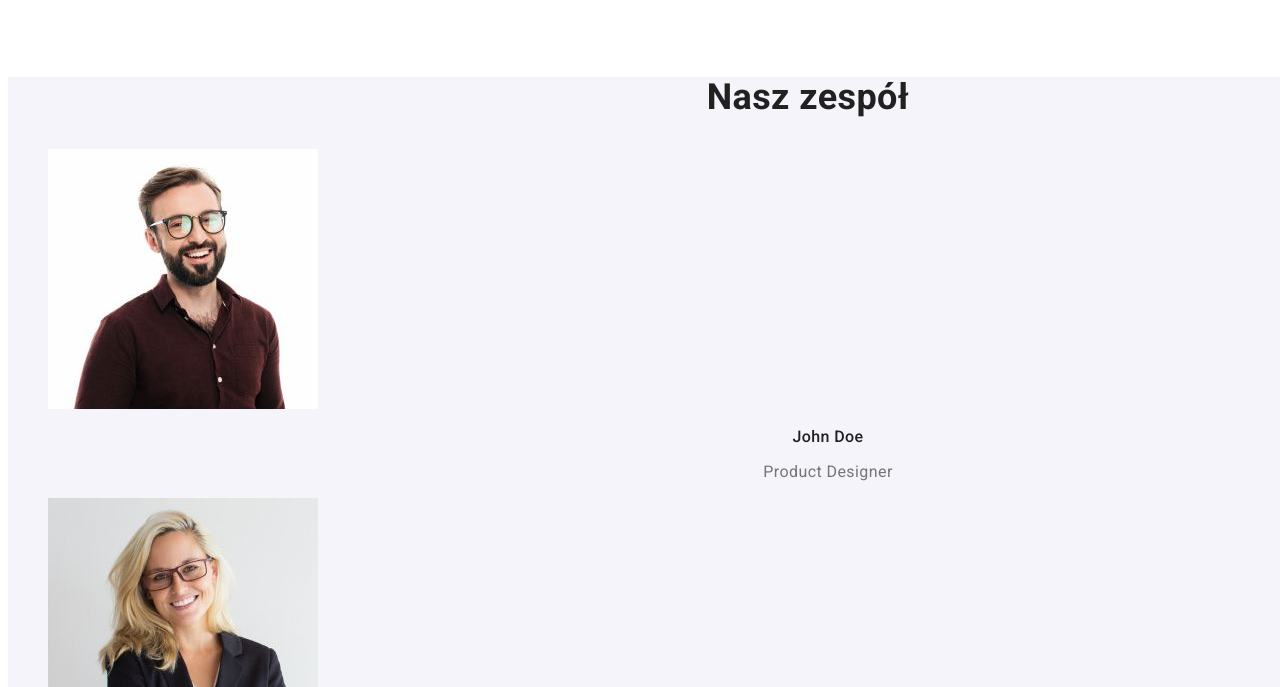
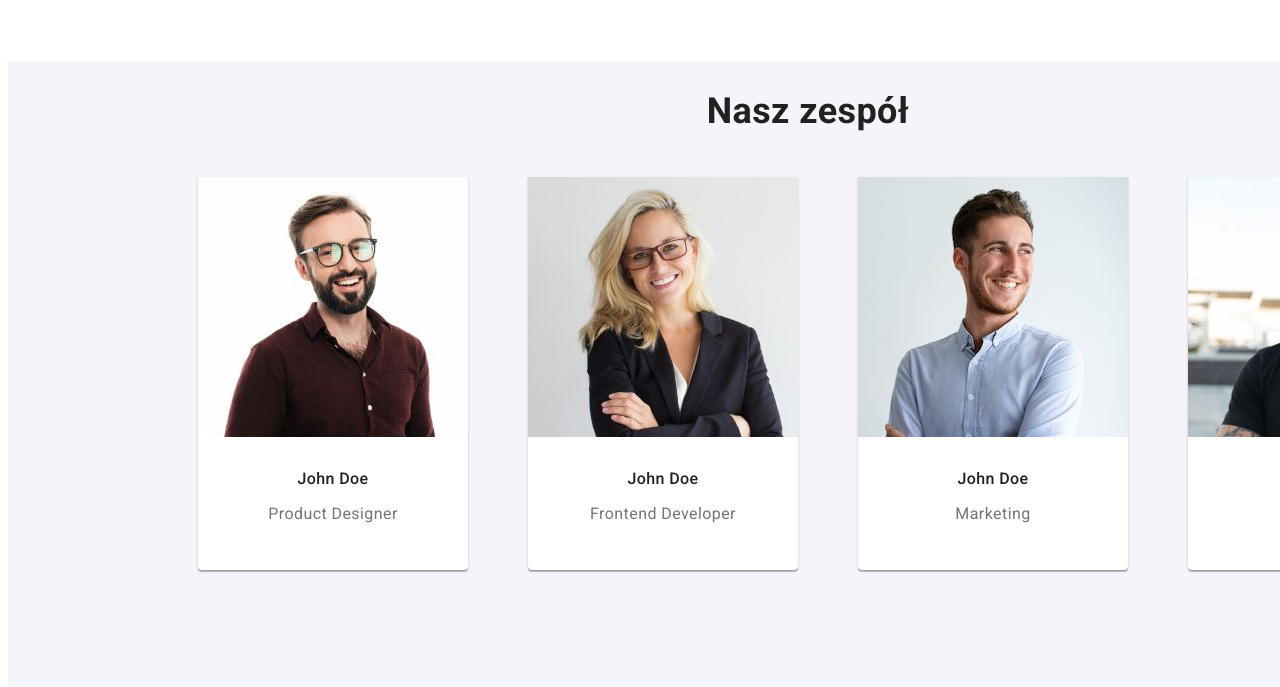
Before and after one commit to KJachimstal/goit-markup-hw-03, a website: page index.html in a window 1280 px wide. Shown: the part 1471-2158 px from the top of the page. Drawn offline with Linux system fonts and the light colour scheme.

Commit message:
Positioned elements in crew

```diff
--- a/css/styles.css
+++ b/css/styles.css
@@ -191,6 +191,23 @@ body {
 
 .crew {
     background: var(--buttonColor);
+    height: 648px;
+    display: flex;
+    flex-direction: column;
+    align-items: center;
+}
+
+.crew-list {
+    display: flex;
+    justify-content: center;
+}
+
+.crew-item {
+    width: 270px;
+    background: var(--whiteColor);
+    box-shadow: 0px 1px 3px rgba(0, 0, 0, 0.12), 0px 1px 1px rgba(0, 0, 0, 0.14), 0px 2px 1px rgba(0, 0, 0, 0.2);
+    border-radius: 0px 0px 4px 4px;
+    margin: 0 30px;
 }
 
 .crew-title {
@@ -207,6 +224,7 @@ body {
     line-height: 1.18;
     text-align: center;
     color: var(--secondaryPageColor);
+    margin: 30px 0 10px;
 }
 
 .crew-position {
@@ -214,6 +232,7 @@ body {
     line-height: 1.18;
     text-align: center;
     color: var(--contactColor);
+    padding: 0 0 30px;
 }
 
 /*-------------------------------------- PORTFOLIO STLES --------------------------------------*/
--- a/index.html
+++ b/index.html
@@ -115,8 +115,8 @@
             </section>
             <section class="crew no-list-style">
                 <h2 class="crew-title">Nasz zespół</h2>
-                <ul>
-                    <li>
+                <ul class="crew-list">
+                    <li class="crew-item">
                         <img
                             src="./images/crew/product-designer.jpg"
                             alt="men with glasses in red shirt"
@@ -126,7 +126,7 @@
                         <h3 class="crew-name">John Doe</h3>
                         <p class="crew-position">Product Designer</p>
                     </li>
-                    <li>
+                    <li class="crew-item">
                         <img
                             src="./images/crew/frontend-developer.jpg"
                             alt="woman with glasses in black jacket"
@@ -136,7 +136,7 @@
                         <h3 class="crew-name">John Doe</h3>
                         <p class="crew-position">Frontend Developer</p>
                     </li>
-                    <li>
+                    <li class="crew-item">
                         <img
                             src="./images/crew/marketing.jpg"
                             alt="men in blue shirt"
@@ -146,7 +146,7 @@
                         <h3 class="crew-name">John Doe</h3>
                         <p class="crew-position">Marketing</p>
                     </li>
-                    <li>
+                    <li class="crew-item">
                         <img
                             src="./images/crew/ui-designer.jpg"
                             alt="men with glasses in black t-shirt"
```
